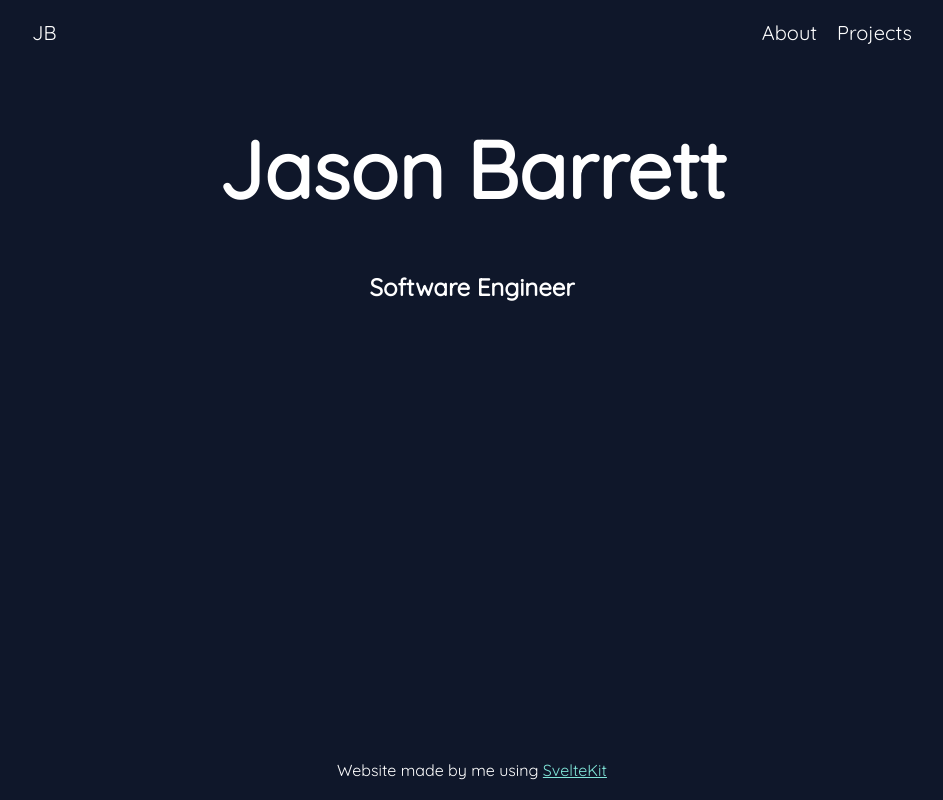
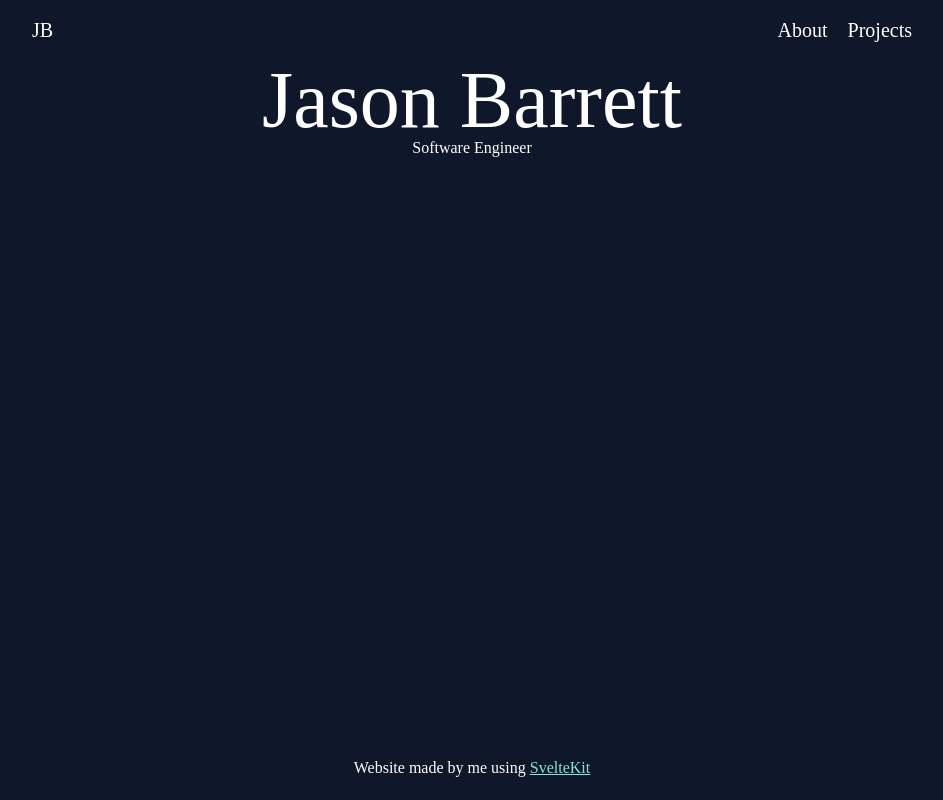
Before and after one commit to JasonBarrett-dev/JasonBarrett-dev.github.io, a SvelteKit app: page / in a window 1280 px wide. Shown: the whole page, without its empty margins (168-1111 px from the left). Built offline with nearby package versions, Linux system fonts and the light colour scheme.

Commit message:
Add CSS reset

```diff
--- a/static/css/global.css
+++ b/static/css/global.css
@@ -25,3 +25,48 @@
 	--background-color: rgb(15, 23, 42);
 
 }
+
+/* CSS Reset */
+html, body, div, span, applet, object, iframe,
+h1, h2, h3, h4, h5, h6, p, blockquote, pre,
+a, abbr, acronym, address, big, cite, code,
+del, dfn, em, img, ins, kbd, q, s, samp,
+small, strike, strong, sub, sup, tt, var,
+b, u, i, center,
+dl, dt, dd, ol, ul, li,
+fieldset, form, label, legend,
+table, caption, tbody, tfoot, thead, tr, th, td,
+article, aside, canvas, details, embed,
+figure, figcaption, footer, header, hgroup,
+menu, nav, output, ruby, section, summary,
+time, mark, audio, video {
+	margin: 0;
+	padding: 0;
+	border: 0;
+	font-size: 100%;
+	font: inherit;
+	vertical-align: baseline;
+}
+/* HTML5 display-role reset for older browsers */
+article, aside, details, figcaption, figure,
+footer, header, hgroup, menu, nav, section {
+	display: block;
+}
+body {
+	line-height: 1;
+}
+ol, ul {
+	list-style: none;
+}
+blockquote, q {
+	quotes: none;
+}
+blockquote:before, blockquote:after,
+q:before, q:after {
+	content: '';
+	content: none;
+}
+table {
+	border-collapse: collapse;
+	border-spacing: 0;
+}
```
